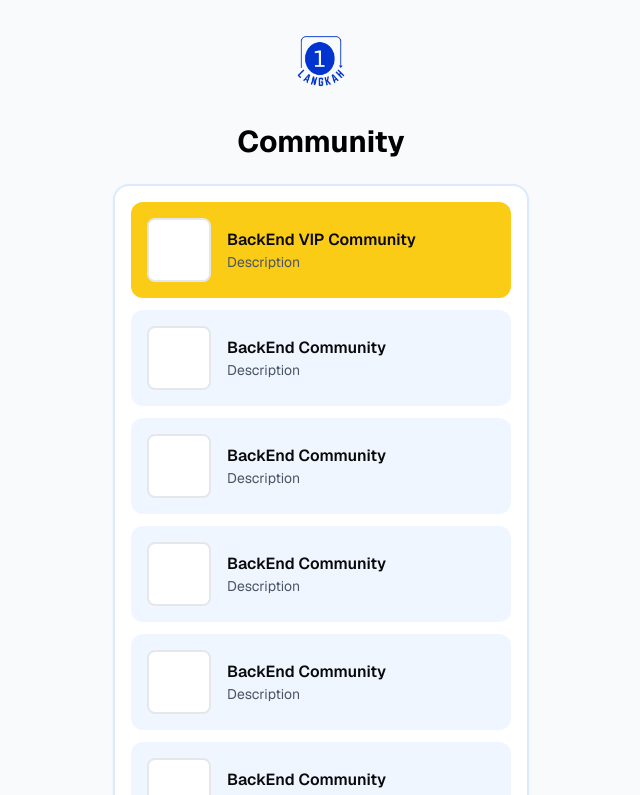
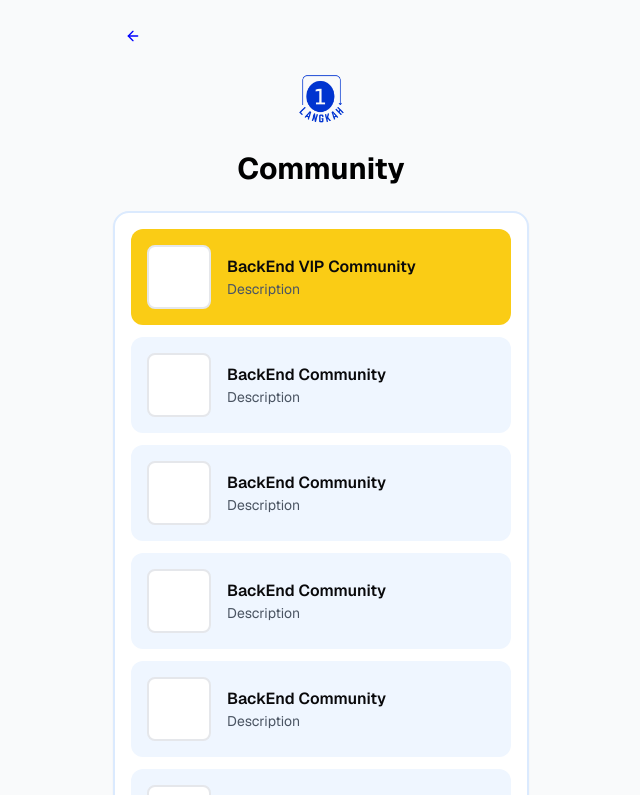
Before and after one commit to arkhanardana/satu-langkah, a Next.js app: page /community in a window 1280 px wide. Shown: the top 795 px of the page, without its empty margins (319-959 px from the left). Built offline with nearby package versions, Linux system fonts and the light colour scheme.

Commit message:
add button back to some page

```diff
--- a/app/chat/group/page.tsx
+++ b/app/chat/group/page.tsx
@@ -5,7 +5,7 @@ import Image from "next/image"
 import { Button } from "@/components/ui/button"
 import { Card } from "@/components/ui/card"
 import { Avatar, AvatarFallback, AvatarImage } from "@/components/ui/avatar"
-import { MessageCircle } from 'lucide-react'
+import { ArrowLeft, MessageCircle } from 'lucide-react'
 import Dock from "@/components/mobile-dock"
 
 interface GroupChatItemProps {
@@ -55,7 +55,12 @@ export default function GroupChatPage() {
             {/* Header */}
             <div className="sticky top-0 bg-white border-b px-4 py-2 z-10">
                <div className="flex items-center justify-between">
-                  <div className="flex items-center gap-2">
+                  <div className="flex items-center">
+                     <Link href="/">
+                        <Button type="button" variant="ghost" size="icon">
+                           <ArrowLeft className="h-6 w-6" color="blue" />
+                        </Button>
+                     </Link>
                      <div>
                         <Image
                            src="/images/logomain.png"
--- a/app/chat/page.tsx
+++ b/app/chat/page.tsx
@@ -5,7 +5,7 @@ import Image from "next/image"
 import { Button } from "@/components/ui/button"
 import { Card } from "@/components/ui/card"
 import { Avatar, AvatarFallback } from "@/components/ui/avatar"
-import { Users } from 'lucide-react'
+import { ArrowLeft, Users } from 'lucide-react'
 import Dock from "@/components/mobile-dock"
 import { AvatarImage } from "@radix-ui/react-avatar"
 
@@ -39,10 +39,16 @@ export default function ChatPartnersPage() {
    return (
       <div className="min-h-screen bg-gray-50 mb-24">
          <div className="max-w-md mx-auto">
+
             {/* Header */}
-            <div className="sticky top-0 bg-white border-b px-4 py-2 z-50">
+            <div className="sticky top-0 bg-white border-b px-2 py-2 z-50">
                <div className="flex items-center justify-between">
-                  <div className="flex items-center gap-2">
+                  <div className="flex items-center">
+                     <Link href="/">
+                        <Button type="button" variant="ghost" size="icon">
+                           <ArrowLeft className="h-6 w-6" color="blue" />
+                        </Button>
+                     </Link>
                      <div>
                         <Image
                            src="/images/logomain.png"
--- a/app/community/page.tsx
+++ b/app/community/page.tsx
@@ -3,6 +3,9 @@
 import Image from "next/image"
 import { Card } from "@/components/ui/card"
 import Dock from "@/components/mobile-dock"
+import Link from "next/link"
+import { Button } from "@/components/ui/button"
+import { ArrowLeft } from "lucide-react"
 
 interface CommunityItemProps {
    title: string
@@ -36,16 +39,20 @@ export default function CommunityPage() {
    return (
       <div className="min-h-screen bg-gray-50 mb-20">
          <div className="max-w-md mx-auto p-4">
+            <Link href="/">
+               <Button type="button" variant="ghost" size="icon">
+                  <ArrowLeft className="h-6 w-6" color="blue" />
+               </Button>
+            </Link>
+
             {/* Header */}
             <div className="flex flex-col items-center mb-6">
-               <div className="mb-2">
-                  <Image
-                     src="/images/logomain.png"
-                     alt="logo"
-                     width={100}
-                     height={100}
-                  />
-               </div>
+               <Image
+                  src="/images/logomain.png"
+                  alt="logo"
+                  width={95}
+                  height={95}
+               />
                <h1 className="text-3xl font-bold">Community</h1>
             </div>
 
--- a/app/explore/page.tsx
+++ b/app/explore/page.tsx
@@ -4,8 +4,10 @@ import { useRef, useEffect } from "react"
 import { Input } from "@/components/ui/input"
 import { Card } from "@/components/ui/card"
 import { Avatar, AvatarFallback, AvatarImage } from "@/components/ui/avatar"
-import { Search, ThumbsUp, Eye, MessageSquare } from "lucide-react"
+import { Search, ThumbsUp, Eye, MessageSquare, ArrowLeft } from "lucide-react"
 import Dock from "@/components/mobile-dock"
+import { Button } from "@/components/ui/button"
+import Link from "next/link"
 
 export default function ExplorePage() {
    const partnersRef = useRef<HTMLDivElement>(null)
@@ -78,7 +80,14 @@ export default function ExplorePage() {
    return (
       <div className="min-h-screen bg-gray-50 p-4">
          <div className="max-w-md mx-auto space-y-4 pb-20">
-            <h1 className="text-xl font-bold mb-4">Explore</h1>
+            <div className="flex items-center gap-4">
+               <Link href="/">
+                  <Button type="button" variant="ghost" size="icon">
+                     <ArrowLeft className="h-6 w-6" color="blue" />
+                  </Button>
+               </Link>
+               <h1 className="text-xl font-bold">Explore</h1>
+            </div>
 
             {/* Search Bar */}
             <div className="relative">
```
